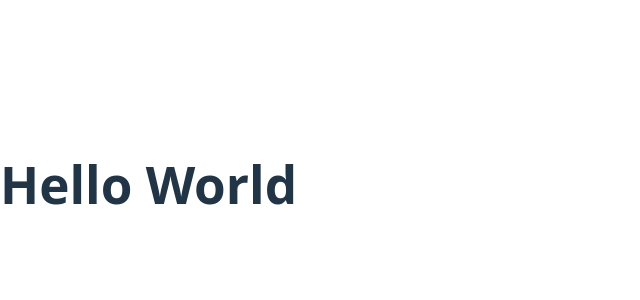
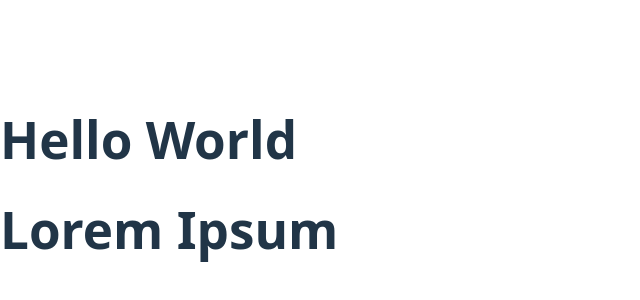
Before and after one commit to LennoNardo/test-github, a React (Vite) app: page / in a window 1280 px wide. Shown: the part 216-516 px from the top of the page, without its empty margins (0-640 px from the left). Built offline with nearby package versions, Linux system fonts and the light colour scheme.

Commit message:
Update App.jsx

```diff
--- a/src/App.jsx
+++ b/src/App.jsx
@@ -3,6 +3,7 @@ function App() {
   return (
     <>
       <h1>Hello World</h1>
+      <h1>Lorem Ipsum</h1>
     </>
   )
 }
```
